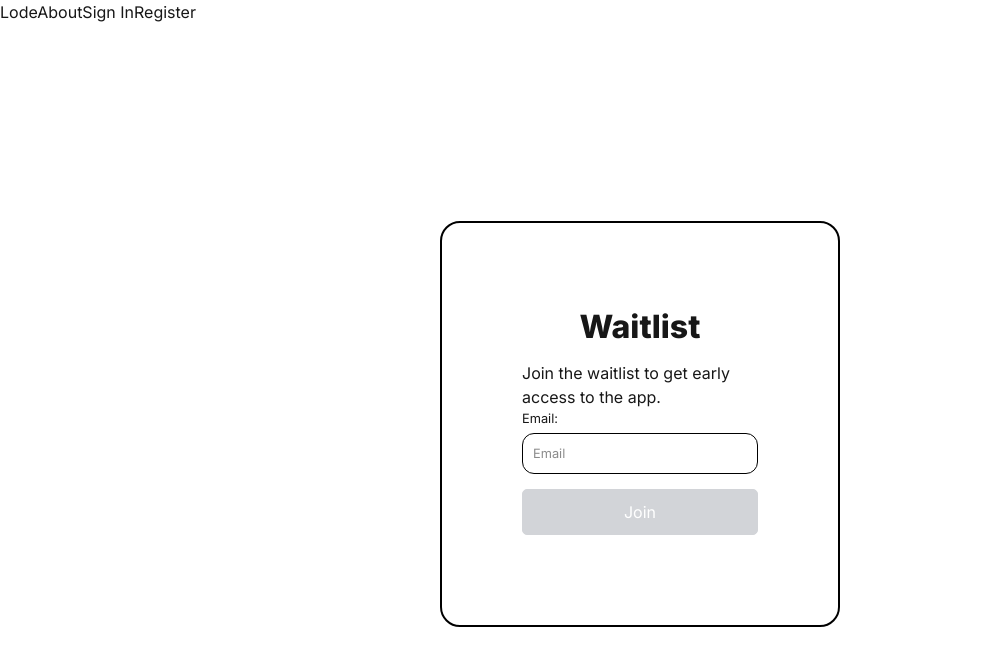
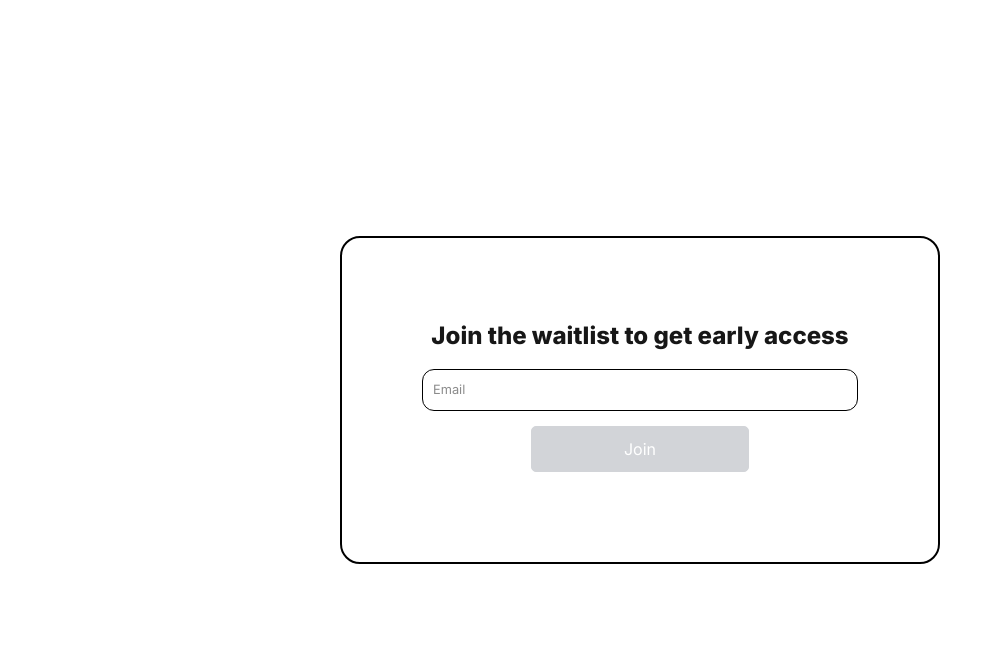
Before and after one commit to thefutureofdataa/lode-frontend-app, a Next.js app: page /waitlist in a window 1280 px wide. Shown: the top 666 px of the page, without its empty margins (0-1002 px from the left). Built offline with nearby package versions, Linux system fonts and the light colour scheme.

Commit message:
Updated waitlist UI and added redirection upon success.

```diff
--- a/src/app/waitlist/page.css
+++ b/src/app/waitlist/page.css
@@ -7,7 +7,7 @@
 }
 
 .waitlist-box {
-    width: 400px;
+    width: 600px;
     padding: 80px;
     border: 2px solid #000000;
     border-radius: 20px;
@@ -16,7 +16,7 @@
 
 .waitlist-box h1 {
     text-align: center;
-    font-size: 2em;
+    font-size: 1.5em;
     margin-bottom: 10px;
     font-weight: 800;
 }
@@ -38,10 +38,10 @@
 .waitlist-box .button {
     background-color: #D2D4D8;
     color: #ffffff;
-    width: 100%; /* Ensure full width */
+    width: 50%;
     padding: 10px;
-    margin: 10px 0; /* Add margin to separate from other elements */
-    border: 1px solid #D2D4D8; /* Add border */
+    margin: 10px auto;
+    border: 1px solid #D2D4D8;
     border-radius: 5px;
     cursor: pointer;
     display: flex;
@@ -55,6 +55,35 @@
     background-color: #A9A9A9;
 }
 
+.error-message {
+    color: red;
+    font-size: .8em;
+    margin-top: 10px;
+}
+
+.success-message {
+    text-align: center;
+    font-size: 1.2em;
+    margin-top: 10px;
+}
+
+.success-message a {
+    color: #2A5C77;
+    text-decoration: underline;
+}
+
+.loading-container {
+    position: fixed;
+    top: 0;
+    left: 0;
+    width: 100vw;
+    height: 100vh;
+    background: rgba(255, 255, 255, 0.7);
+    z-index: 1000;
+    display: flex;
+    align-items: center;
+    justify-content: center;
+}
 
 @keyframes spin {
     0% {
--- a/src/app/waitlist/page.js
+++ b/src/app/waitlist/page.js
@@ -1,29 +1,25 @@
 "use client"
 
 import { useState } from "react"
-import NavBar from "../../components/NavBar"
 import { signup } from "./actions"
 import "./page.css"
 
 const page = () => {
-
     const [email, setEmail] = useState("")
     const [error, setError] = useState("")
-    const [success, setSuccess] = useState("")
     const [loading, setLoading] = useState(false)
 
     const handleSubmit = async (e) => {
         e.preventDefault()
         setError("")
-        setSuccess("")
         setLoading(true)
 
         try {
             const result = await signup(email)
 
             if (result.success) {
-                setSuccess("Successfully joined the waitlist!")
-                setEmail("") // Clear the form
+                setEmail("")
+				window.location.href = "https://docs.google.com/forms/d/e/1FAIpQLSeB5DJiw-CX2g0zL_hLjGqxY4eMFug-J65X3Xvzx6PE8qBStQ/viewform"
             } else {
                 setError(result.error)
             }
@@ -36,13 +32,15 @@ const page = () => {
 
     return (
 		<>
-			<NavBar />
+			{loading && (
+				<div className="loading-container">
+					<div className="spinner"></div>
+				</div>
+			)}
 			<div className="waitlist-container">
 				<div className="waitlist-box">
-					<h1>Waitlist</h1>
-					<p>Join the waitlist to get early access to the app.</p>
+					<h1>Join the waitlist to get early access</h1>
 					<form onSubmit={handleSubmit}>
-						<label>Email:</label>
 						<input
 							type="email"
 							placeholder="Email"
@@ -56,7 +54,6 @@ const page = () => {
 						</button>
 					</form>
 					{error && <div className="error-message">{error}</div>}
-					{success && <div className="success-message">{success}</div>}
 				</div>
 			</div>
 		</>
```
